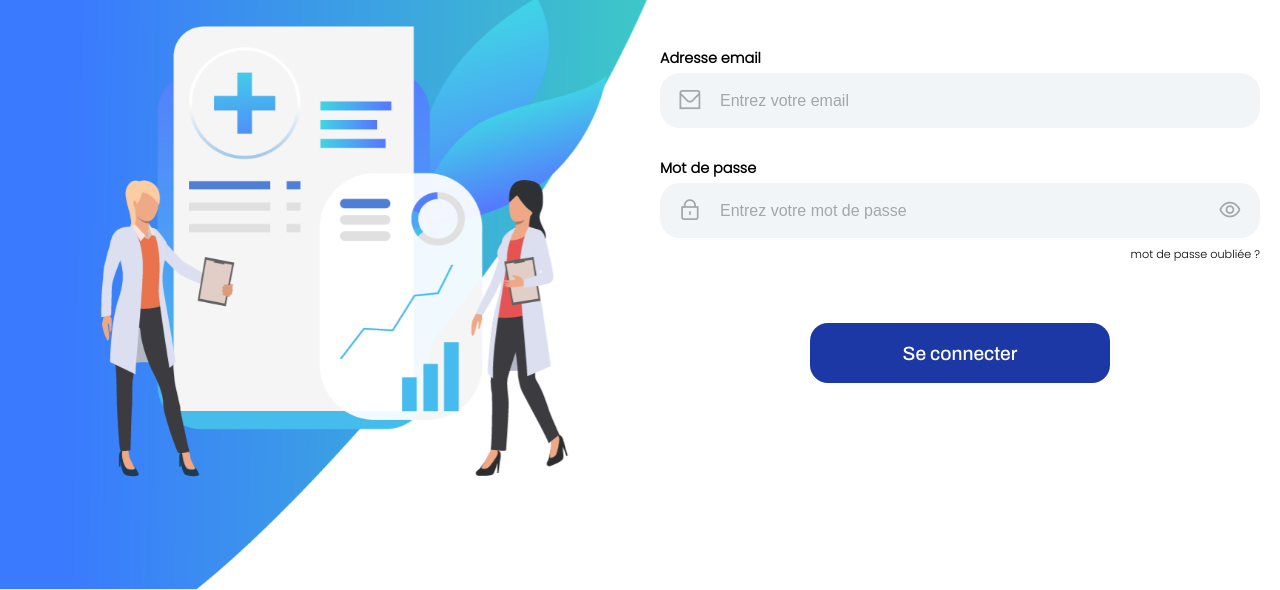
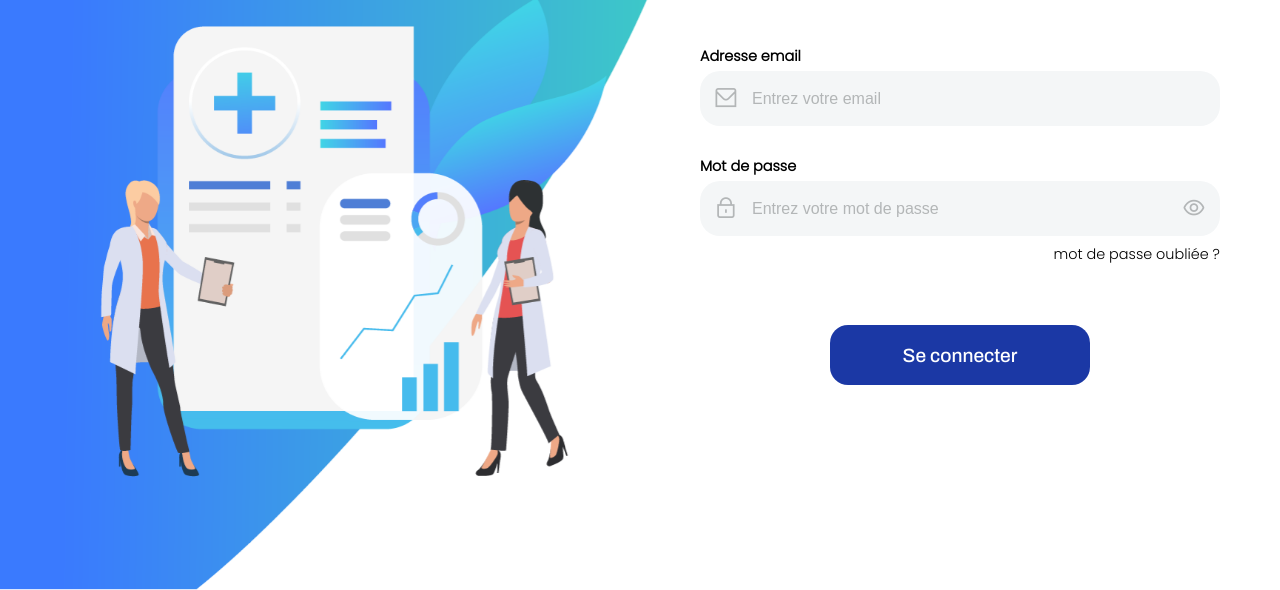
Before and after one commit to Merzouk-Ilyes/hygieia-test, a plain HTML site: page index.html in a window 1280 px wide. Shown: the part 210-800 px from the top of the page. Drawn offline with nearby package versions, Linux system fonts and the light colour scheme.

Commit message:
modification1

```diff
--- a/styles.css
+++ b/styles.css
@@ -45,7 +45,7 @@ body{
 }
 
 form{
-	width: 600px;
+	width: 520px;
     padding:100px 0;
 	margin-bottom: 10px;
 }
@@ -70,8 +70,8 @@ form{
 .input-field {
 	max-width: 650px;
 	width: 100%;
-	background-color: #d6e2ea;
-	opacity: 35%;
+	background-color: #F4F6F7;
+
 	margin: auto;
 	height: 55px;
 	border-radius: 20px;
@@ -81,7 +81,7 @@ form{
 
   .input-field i {
 	line-height: 55px;
-	color: black;
+	color: #B3B6B7;
 	font-size: 1.3rem;
 	margin: auto;
   }
@@ -100,7 +100,7 @@ form{
   }
 
   .input-field input::placeholder {
-	color: black;
+	color: #B3B6B7;
 	font-weight: 400;
 	font-size: 1rem;
   }
@@ -120,9 +120,16 @@ a{
 	text-align: right;
 	text-decoration: none;
 	color:black;
-	font-size: 0.7rem;
+	font-size: 0.9rem;
 	transition: .3s;
 }
+/* input, select, textarea{
+    color : black;
+}
+
+textarea:focus, input:focus {
+    color: black;
+} */
 a:hover{
 	color: #1b38a5 ;
 }
```
